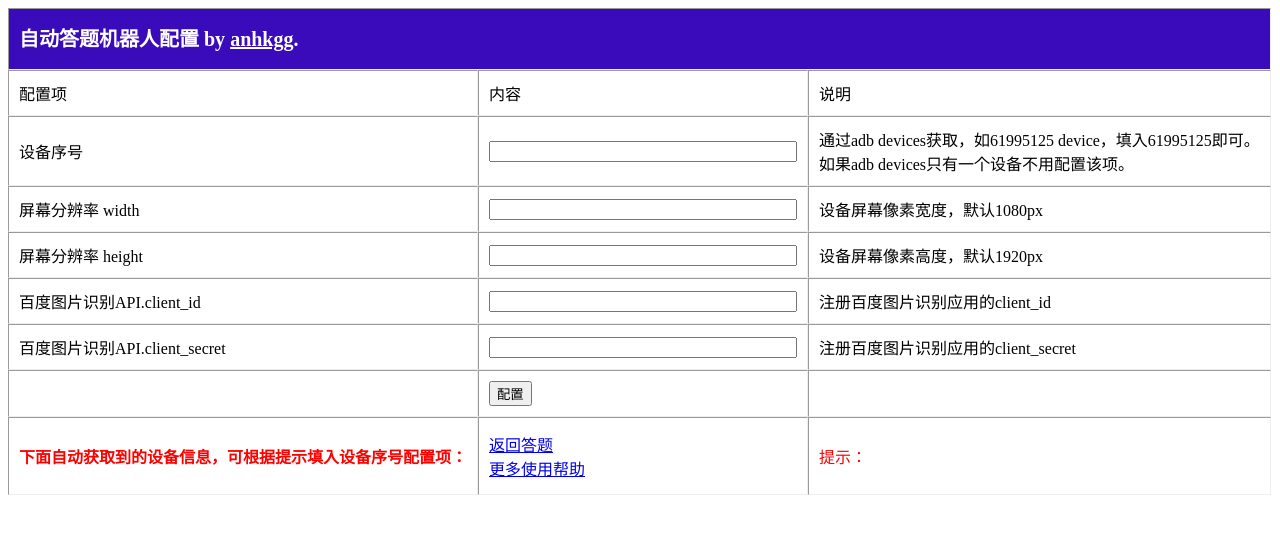
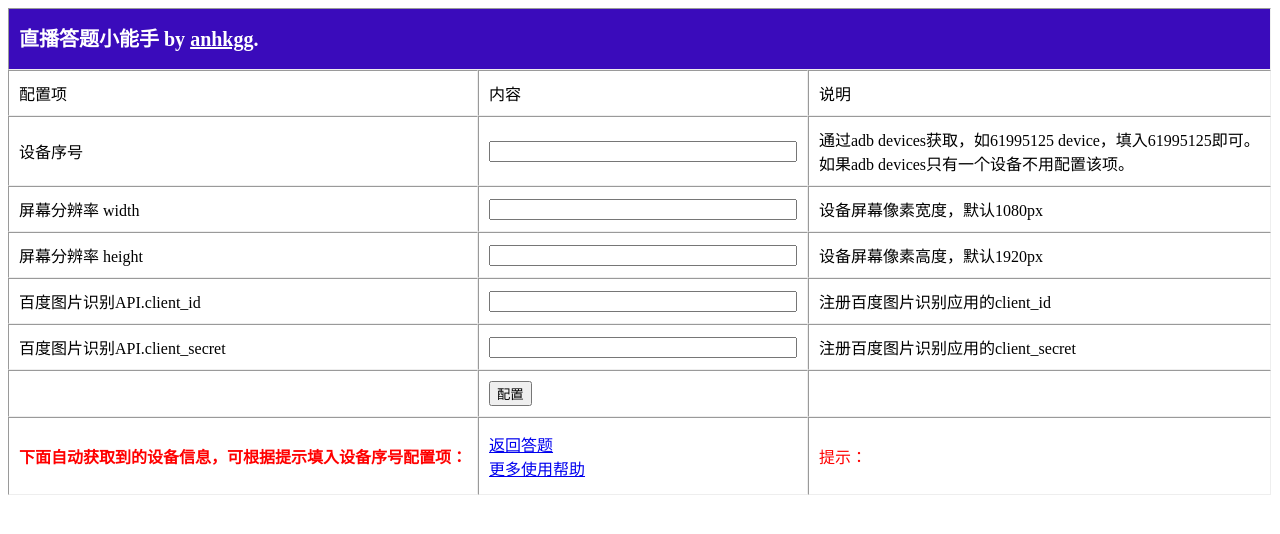
Before and after one commit to redguster/answerot, a Django app: template server/templates/server/config.html in a window 1280 px wide. Shown: the top 534 px of the page. Run offline with Django 3.2, Linux system fonts and the light colour scheme; the template is opened without the code that fills it, so the values that code supplies are empty.

Commit message:
fix project name

```diff
--- a/server/templates/server/config.html
+++ b/server/templates/server/config.html
@@ -1,7 +1,7 @@
 <!DOCTYPE HTML PUBLIC "-//W3C//DTD HTML 4.01 Transitional//EN" "http://www.w3.org/TR/html4/loose.dtd">
 <html>
 <head>
-    <title>自动答题机器人-配置</title>
+    <title>答题小能手-配置</title>
 </head>
 <style type="text/css">
 #config {
@@ -26,7 +26,7 @@
     <table border="1" style="border:1px; border-collapse:0px;border-spacing:0px;">
         <tr>
             <td colspan="3" style="background:rgb(58, 11, 187);color:white;font-size:20px;font-weight:bold;line-height:20px;height:40px;">
-            自动答题机器人配置 by <a href="https://anhkgg.github.io" style="color:white;">anhkgg</a>.
+                直播答题小能手 by <a href="https://anhkgg.github.io" style="color:white;">anhkgg</a>.
             </td>
         </tr>
         <tr><td>配置项</td><td >内容</td><td>说明</td></tr>
@@ -52,7 +52,7 @@
             <td>
                 <p><b style="color:red">下面自动获取到的设备信息，可根据提示填入设备序号配置项：</b><pre style="background:black;color:white">{{result.device_info}}</pre></p>
             </td>
-            <td><a href="/index">返回答题</a><br><a href="/index">更多使用帮助</a></td>
+            <td><a href="/index">返回答题</a><br><a href="https://github.com/anhkgg/answerot">更多使用帮助</a></td>
             <td><span style="color:red">提示：{{msg}}</span></td>
         </tr>
     </table>
--- a/server/templates/server/index.html
+++ b/server/templates/server/index.html
@@ -1,7 +1,7 @@
 <!DOCTYPE html>
 <html>
 <head>
-    <title>自动答题机器人</title>
+    <title>答题小能手</title>
 </head>
 <script type="text/javascript">
 function init() {
```
Also changed, not shown: README.md, 1 other file.
